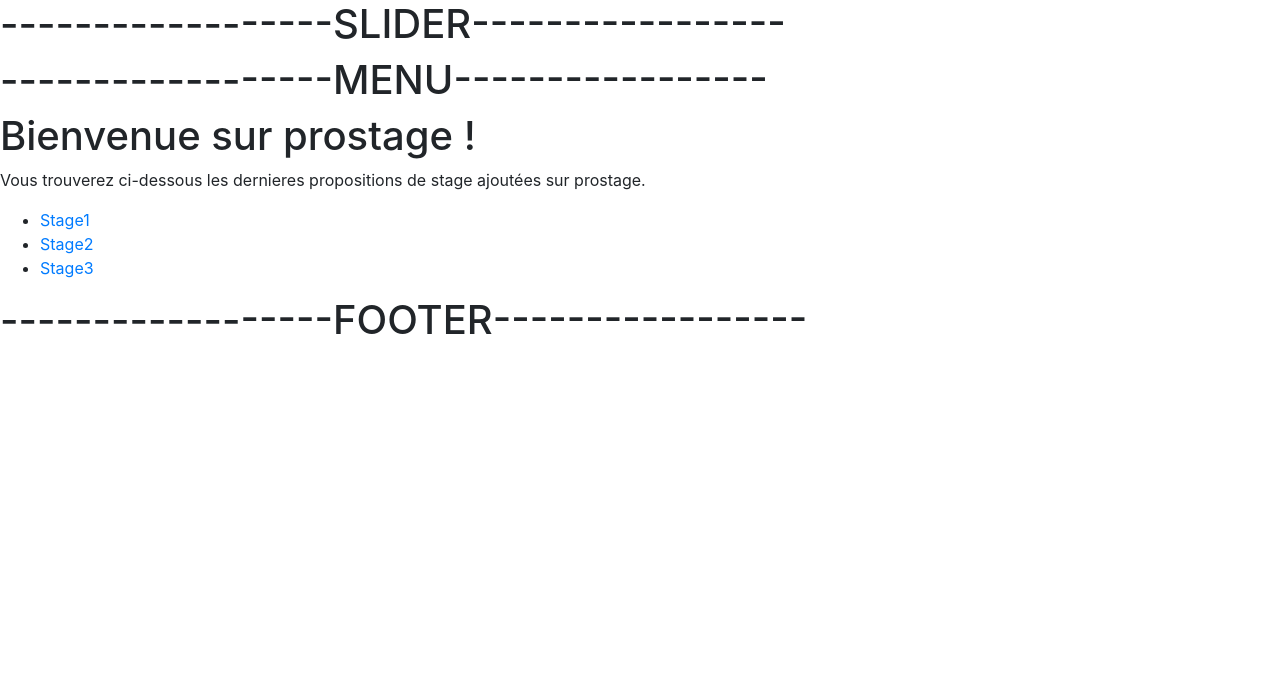
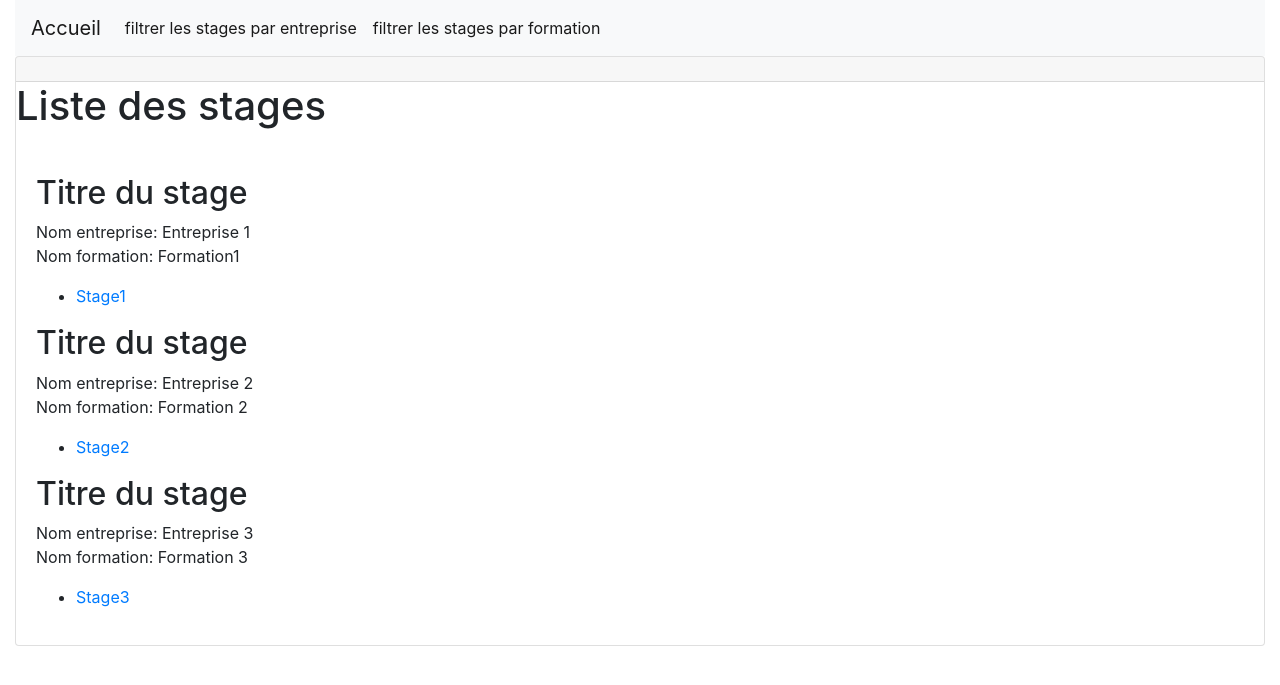
Before and after one commit to mchandelon/prostage, a Symfony app: template templates/prostage/index.html.twig in a window 1280 px wide. Shown: the top 685 px of the page. Run offline with Twig, Linux system fonts and the light colour scheme; the template is opened without the code that fills it, so the values that code supplies are empty; some libraries are stand-ins or nearby versions.

Commit message:
Mise en forme des pages par rapport aux maquettes

```diff
--- a/templates/base.html.twig
+++ b/templates/base.html.twig
@@ -12,24 +12,58 @@
 		{% endblock %}
     </head>
     <body>
+		<div class="container-fluid">
 
-		<!-- BLOC DU SLIDER -->
-        {% block slider %}
-		<h1>------------------SLIDER-----------------</h1>
-		{% endblock %}
 
 		<!-- BLOC DU MENU -->
 		{% block menu %}
-		<h1>------------------MENU-----------------</h1>
+		<div class="row">
+		<div class="col-md-12">
+			<nav class="navbar navbar-expand-lg navbar-light bg-light">
+
+				<button class="navbar-toggler" type="button" data-toggle="collapse" data-target="#bs-example-navbar-collapse-1">
+					<span class="navbar-toggler-icon"></span>
+				</button> <a class="navbar-brand" href="/">Accueil</a>
+				<div class="collapse navbar-collapse" id="bs-example-navbar-collapse-1">
+					<ul class="navbar-nav">
+						<li class="nav-item active">
+							 <a class="nav-link" href="/entreprises">filtrer les stages par entreprise</a>
+						</li>
+						<li class="nav-item active">
+							 <a class="nav-link" href="/formations">filtrer les stages par formation</a>
+						</li>
+					</ul>
+				</div>
+			</nav>
+		</div>
+	</div>
 		{% endblock %}
 
 		<!-- BLOC DU CONTENU -->
 		{% block contenu %}
+		<div class="row">
+		<div class="col-md-12">
+			<div class="card">
+				<h5 class="card-header">
+					{% block titrePage %}{% endblock %}
+				</h5>
+				<div class="card-body">
+					<p class="card-text">
+						{% block contenuPage %}{% endblock %}
+					</p>
+				</div>
+			</div>
+		</div>
+	</div>
 		{% endblock %}
 
 		<!-- BLOC DU FOOTER -->
 		{% block footer %}
-		<h1>------------------FOOTER-----------------</h1>
+		<div class="row">
+		<div class="col-md-12">
+		</div>
+	</div>
+</div>
 		{% endblock %}
 
 		<!-- BLOC JAVA SCRIPT -->
@@ -38,5 +72,6 @@
 		<script src="https://cdn.jsdelivr.net/npm/popper.js@1.16.0/dist/umd/popper.min.js" integrity="sha384-Q6E9RHvbIyZFJoft+2mJbHaEWldlvI9IOYy5n3zV9zzTtmI3UksdQRVvoxMfooAo" crossorigin="anonymous"></script>
 		<script src="{{asset('/js/bootstrap.min.js')}}"></script>
 		{% endblock %}
-    </body>
+		</div>
+	</body>
 </html>
--- a/templates/prostage/entreprises.html.twig
+++ b/templates/prostage/entreprises.html.twig
@@ -1,7 +1,7 @@
 {%extends 'base.html.twig' %}
 
-{% block body %}
+{% block titrePage %}
 <h1>
-Cette page affichera la liste des entreprises proposant un stage
+ Liste des entreprises
 </h1>
 {% endblock %}
--- a/templates/prostage/formations.html.twig
+++ b/templates/prostage/formations.html.twig
@@ -1,5 +1,5 @@
 {%extends 'base.html.twig' %}
 
-{% block body %}
-<h1>Cette page affichera la liste des formations de l'IUT</h1>
+{% block titrePage %}
+<h1>Liste des formations</h1>
 {% endblock %}
--- a/templates/prostage/index.html.twig
+++ b/templates/prostage/index.html.twig
@@ -1,19 +1,41 @@
 {%extends 'base.html.twig' %}
 
-{% block contenu %}
-<h1>Bienvenue sur prostage !</h1>
+{% block titrePage %}
+<h1>Liste des stages</h1>
+{% endblock %}
 
+{% block contenuPage %}
 <p>
-Vous trouverez ci-dessous les dernieres propositions de stage ajoutées sur prostage.
+<h2>Titre du stage</h2>
+Nom entreprise: Entreprise 1<br/>
+Nom formation: Formation1
 </p>
 
 <ul>
 	<li>
 		<a href="{{path('prostage_stages',{id:1})}}">Stage1</a>
 	</li>
+</ul>
+
+<h2>Titre du stage</h2>
+<p>
+Nom entreprise: Entreprise 2<br/>
+Nom formation: Formation 2
+</p>
+
+<ul>
 	<li>
 		<a href="{{path('prostage_stages',{id:2})}}">Stage2</a>
 	</li>
+</ul>
+
+<h2>Titre du stage</h2>
+<p>
+Nom entreprise: Entreprise 3<br/>
+Nom formation: Formation 3
+</p>
+
+<ul>
 	<li>
 		<a href="{{path('prostage_stages',{id:3})}}">Stage3</a>
 	</li>
```
Also changed, not shown: templates/prostage/affichageStage.html.twig (+11 -3 lines).
